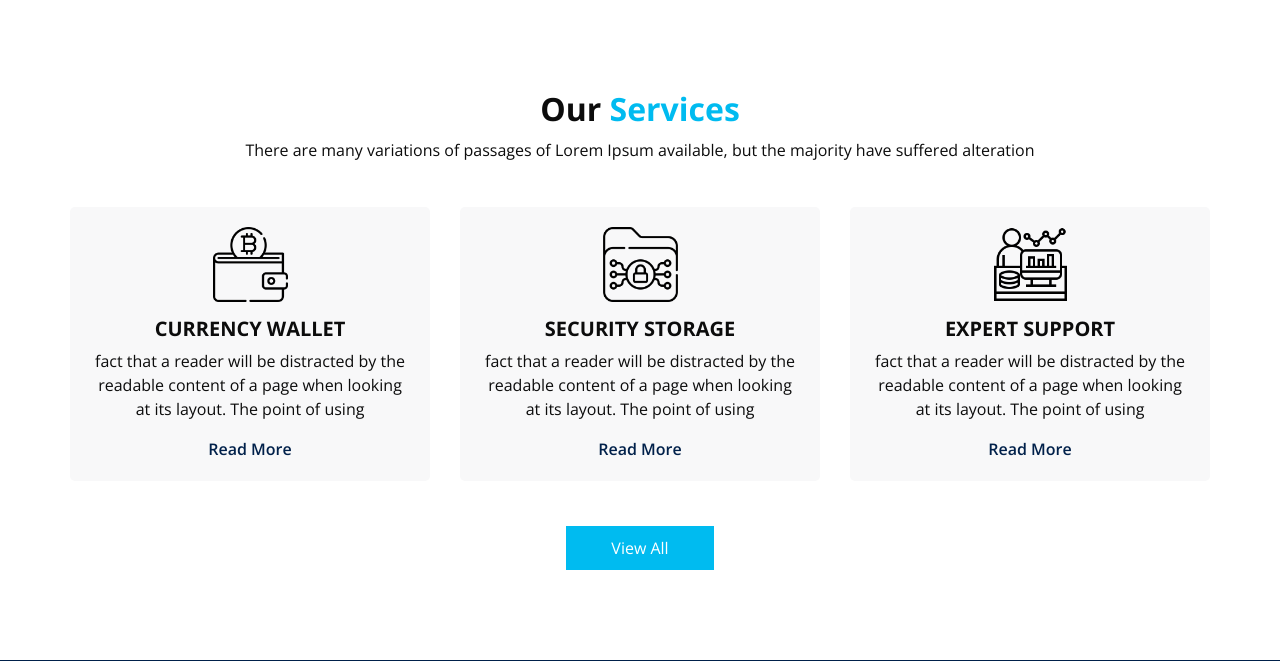
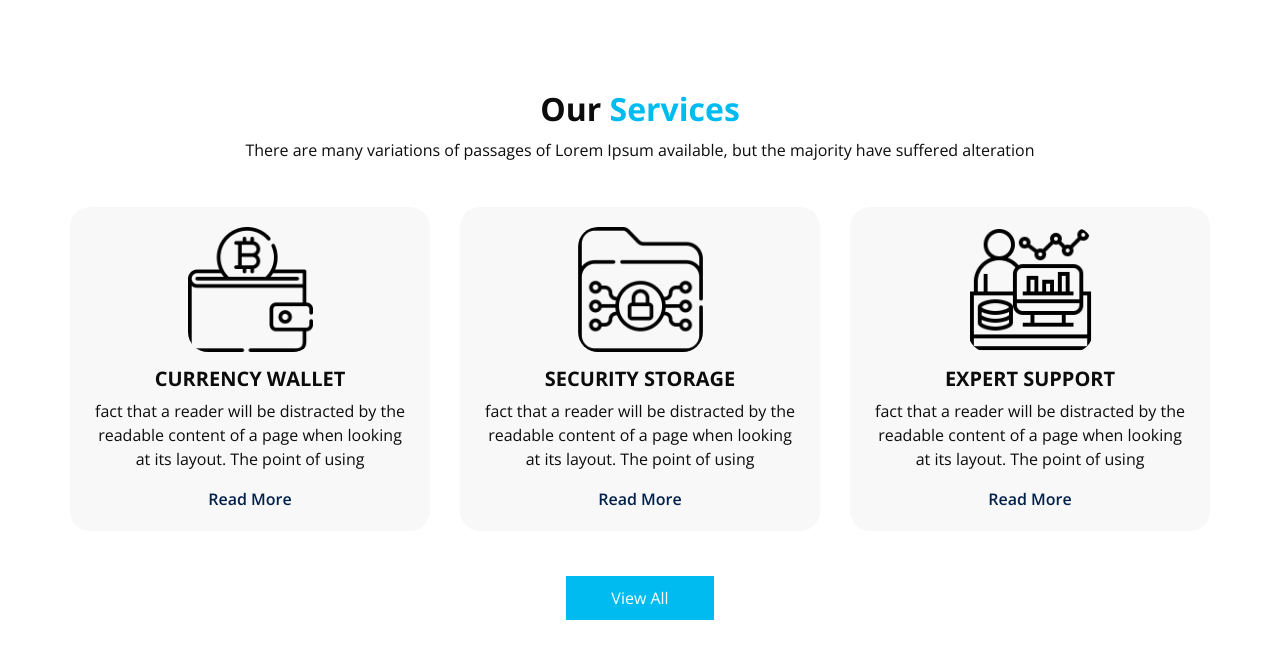
Before and after one commit to sitihaerani/project-company-profile, a PHP site: page / in a window 1280 px wide. Shown: the part 886-1547 px from the top of the page. Run offline with PHP 8.4, Linux system fonts and the light colour scheme; some libraries are stand-ins or nearby versions.

Commit message:
update halaman bidang usaha

```diff
--- a/css/style.css
+++ b/css/style.css
@@ -420,7 +420,11 @@ a:focus {
   margin-top: 45px;
   background-color: #f8f8f9;
   padding: 20px;
-  border-radius: 5px;
+  border-radius: 20px;
+  transition: transform 0.2s;
+}
+.service_section .box:hover {
+  transform: scale(1.1);
 }
 
 .service_section .box .img-box {
@@ -434,8 +438,7 @@ a:focus {
   -ms-flex-align: start;
   align-items: flex-start;
   width: 125px;
-  min-width: 75px;
-  height: 75px;
+  height: 125px;
   margin-bottom: 15px;
 }
 
@@ -444,6 +447,7 @@ a:focus {
   max-height: 100%;
   -webkit-transition: all 0.3s;
   transition: all 0.3s;
+  border-radius: 20px;
 }
 
 .service_section .box .detail-box h5 {
```
Also changed, not shown: service.html (+7 -3 lines).
